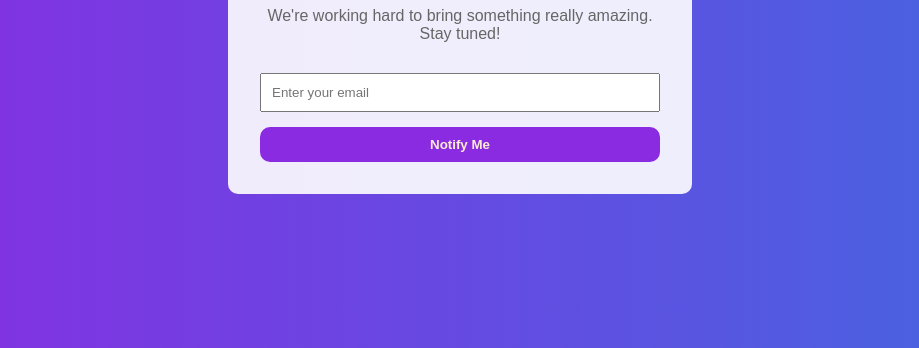
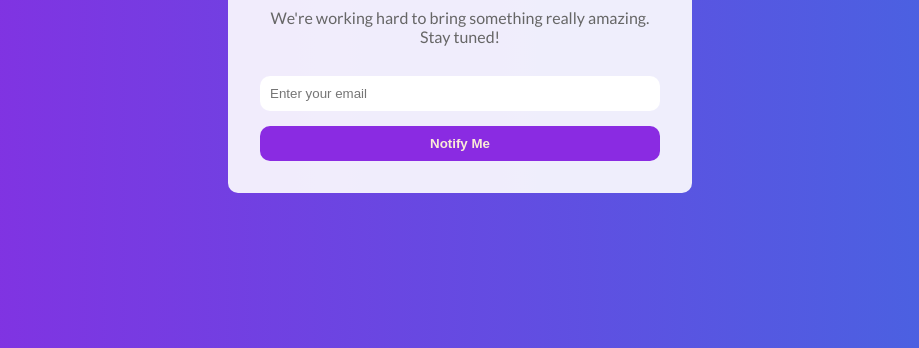
Before and after one commit to aqib420/WebDevPro, a plain HTML site: page css/05_coming_soon/05-coming-soon-landing-page.html in a window 1280 px wide. Shown: the part 452-800 px from the top of the page, without its empty margins (180-1099 px from the left). Drawn offline with Linux system fonts and the light colour scheme.

Commit message:
updated ff to lato through googlefonts

```diff
--- a/css/05_coming_soon/style.css
+++ b/css/05_coming_soon/style.css
@@ -1,7 +1,10 @@
-body {
+@import url("https://fonts.googleapis.com/css2?family=Lato:ital,wght@0,100;0,300;0,400;0,700;0,900;1,100;1,300;1,400;1,700;1,900&display=swap");
+
+body,
+html {
   margin: 0;
   padding: 0;
-  font-family: Arial, Helvetica, sans-serif;
+  font-family: "Lato", sans-serif;
   height: 100vh;
 }
 .container {
@@ -40,7 +43,10 @@ form {
 input {
   margin-bottom: 15px;
   padding: 10px;
+  border-radius: 10px;
+  border: none;
 }
+
 button {
   padding: 5px 15px;
 
```
